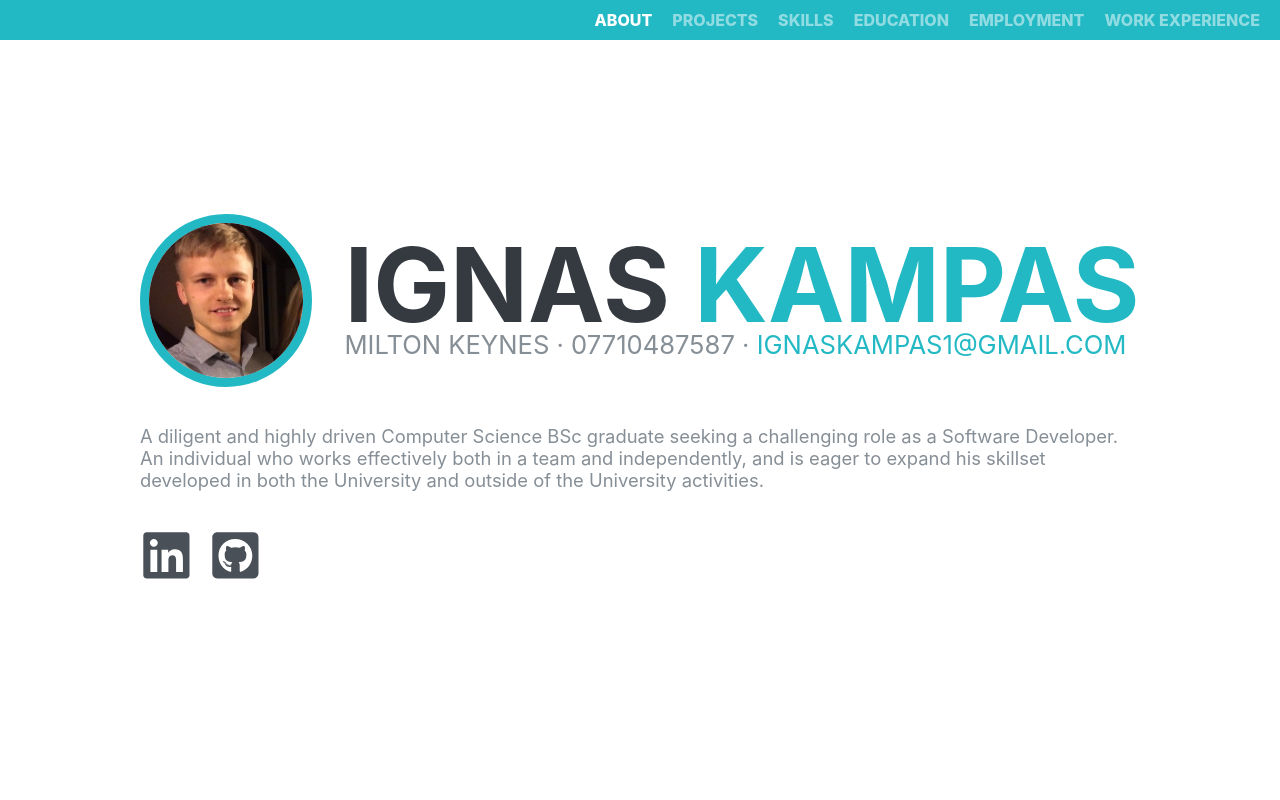
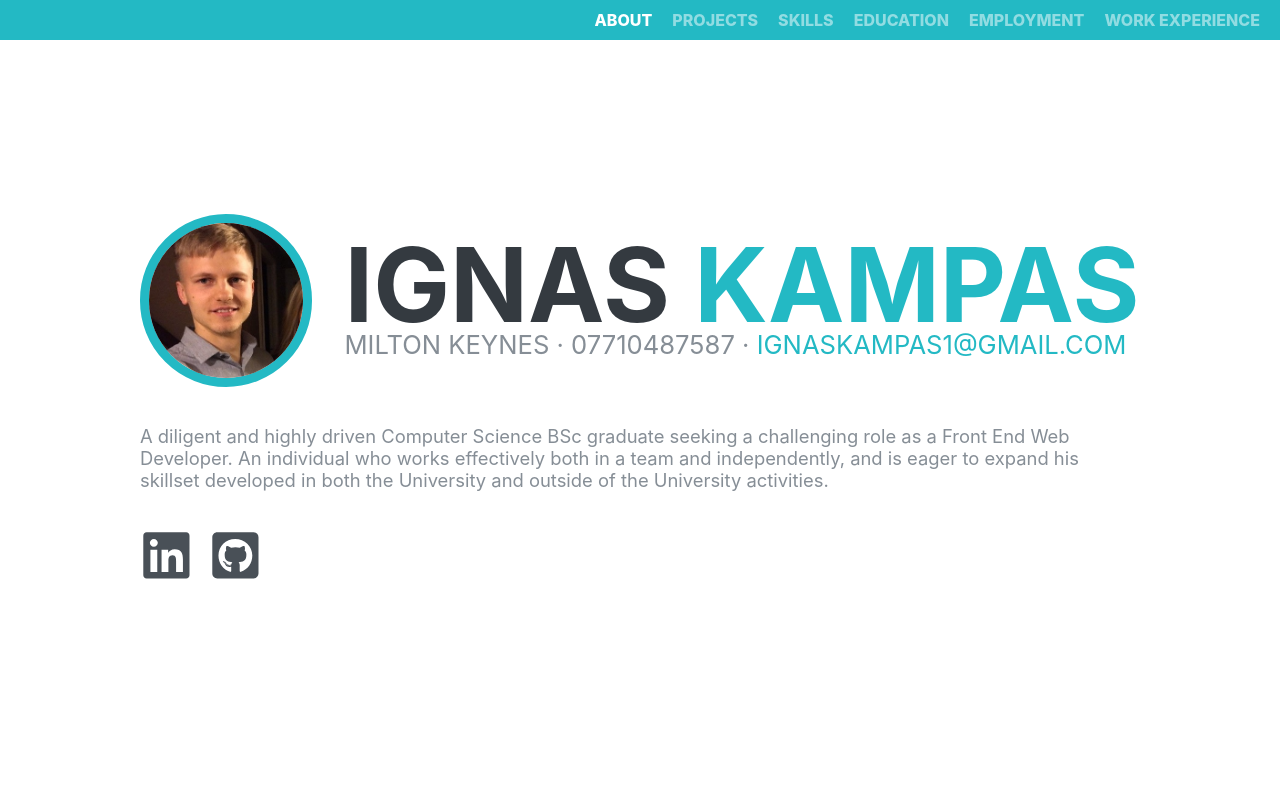
Before and after one commit to ignaskampas/ignaskampas, a React (Create React App) app: page / in a window 1280 px wide. Shown: the top 800 px of the page. Built offline with nearby package versions, Linux system fonts and the light colour scheme; no server answers; a web font is replaced by a local one.

Commit message:
Updated introduction

```diff
--- a/src/components/sections/Home/Home.js
+++ b/src/components/sections/Home/Home.js
@@ -18,7 +18,7 @@ export default function Home() {
                         </span>
                     </div>
                 </div>
-                <div className={styles.introMessage}>A diligent and highly driven Computer Science BSc graduate seeking a challenging role as a Software Developer. An individual who works effectively both in a team and independently, and is eager to expand his skillset developed in both the University and outside of the University activities.</div>
+                <div className={styles.introMessage}>A diligent and highly driven Computer Science BSc graduate seeking a challenging role as a Front End Web Developer. An individual who works effectively both in a team and independently, and is eager to expand his skillset developed in both the University and outside of the University activities.</div>
                 <div className={styles.icons}>
 
                 </div>
```
